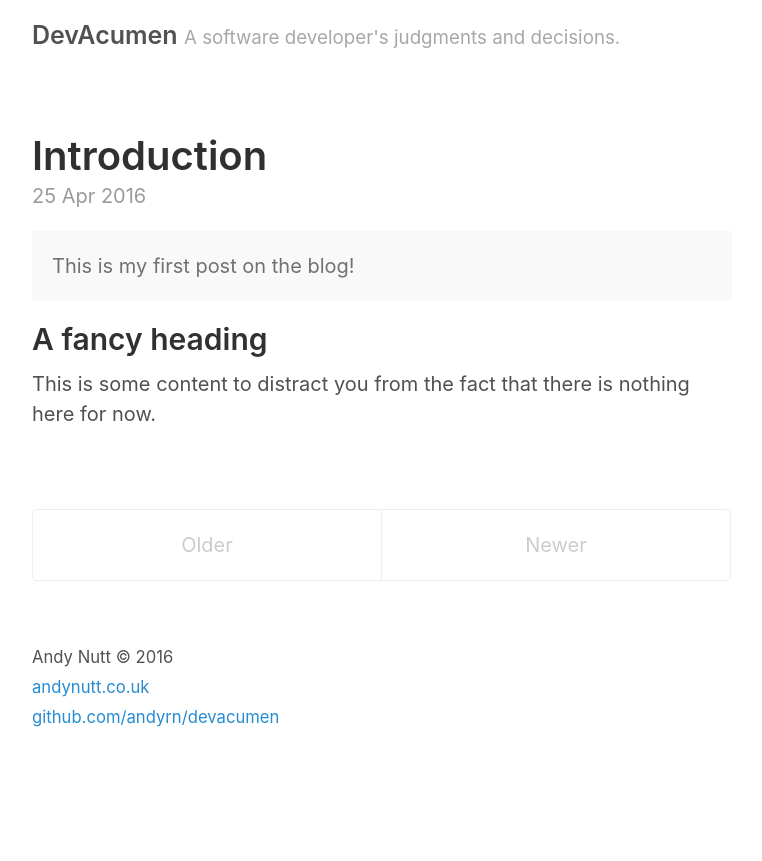
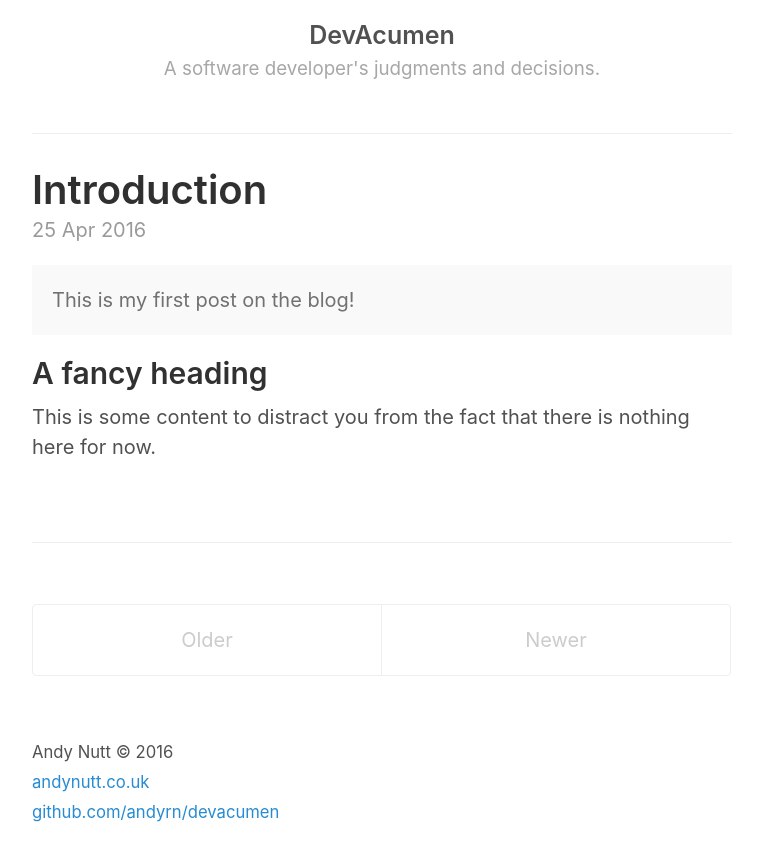
Before and after one commit to AndyRN/devacumen, a Jekyll site: the page built from index.html, in a window 1280 px wide. Shown: the top 861 px of the page, without its empty margins (258-1020 px from the left). Built offline with Jekyll 4.4.1, drawn with Linux system fonts in a browser that asks for light colours; the list of posts is cut into pages by our own code.

Commit message:
Configure to run locally
- Add .gitignore.
- Update header and css.
- Some magic BTS to run the jekyll site locally with ruby/bundler.

```diff
--- a/_includes/header.html
+++ b/_includes/header.html
@@ -1,6 +1,6 @@
 <header class="masthead">
   <h3 class="masthead-title">
     <a href="{{ site.baseurl }}/" title="Home">{{ site.title }}</a>
-    <small>{{ site.tagline }}</small>
+    <br/><small>{{ site.tagline }}</small>
   </h3>
 </header>
--- a/_sass/_masthead.scss
+++ b/_sass/_masthead.scss
@@ -5,10 +5,10 @@
 .masthead {
   padding-top:    1rem;
   padding-bottom: 1rem;
-  margin-bottom: 3rem;
 }
 
 .masthead-title {
+  text-align: center;
   margin-top: 0;
   margin-bottom: 0;
   color: $gray-4;
--- a/index.html
+++ b/index.html
@@ -5,6 +5,7 @@ title: Home
 
 <div class="posts">
   {% for post in paginator.posts %}
+  <hr/>
   <article class="post">
     <h1 class="post-title">
       <a href="{{ site.baseurl }}{{ post.url }}">
@@ -16,6 +17,7 @@ title: Home
 
     {{ post.content }}
   </article>
+  <hr/>
   {% endfor %}
 </div>
 
```
Also changed, not shown: 1 other file.
